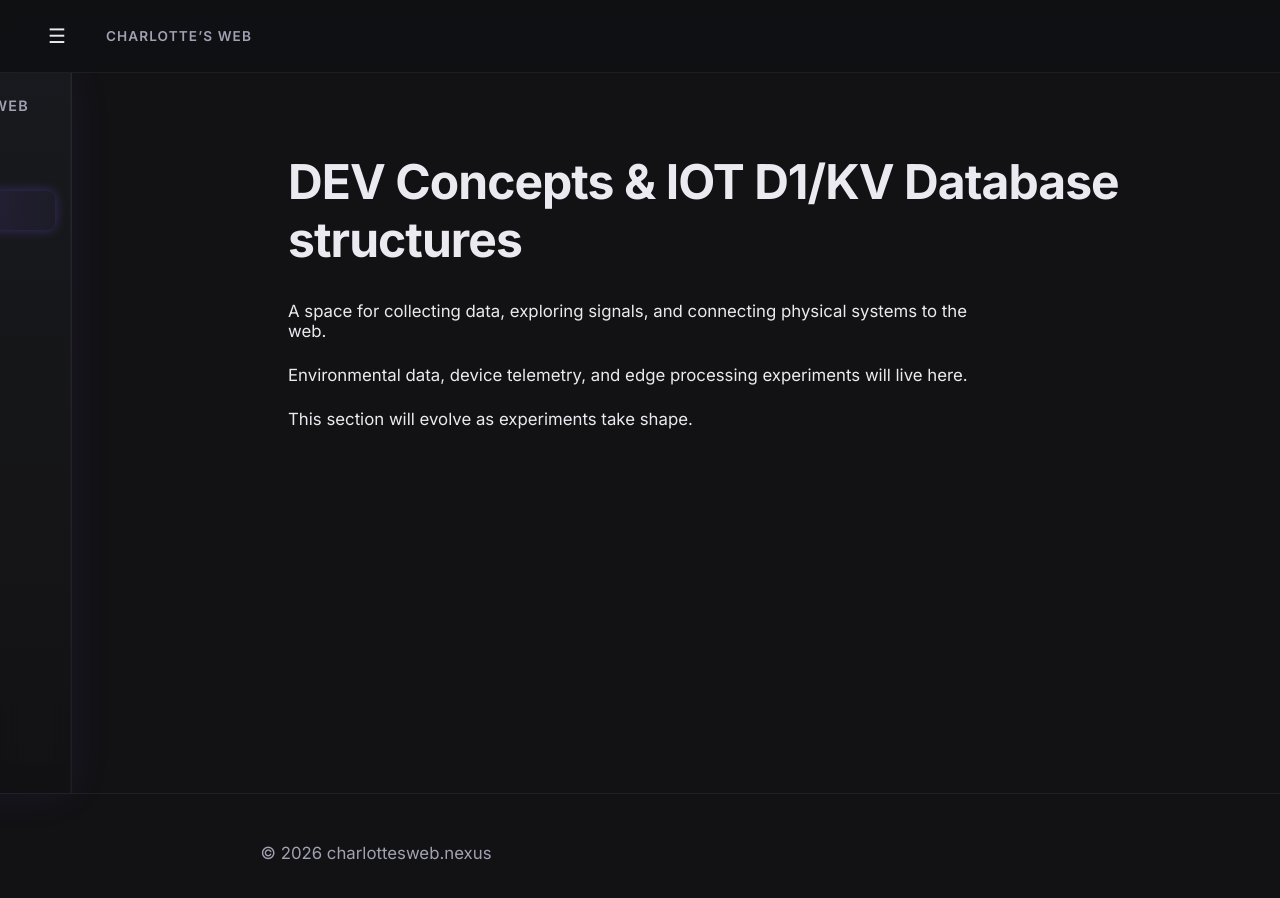
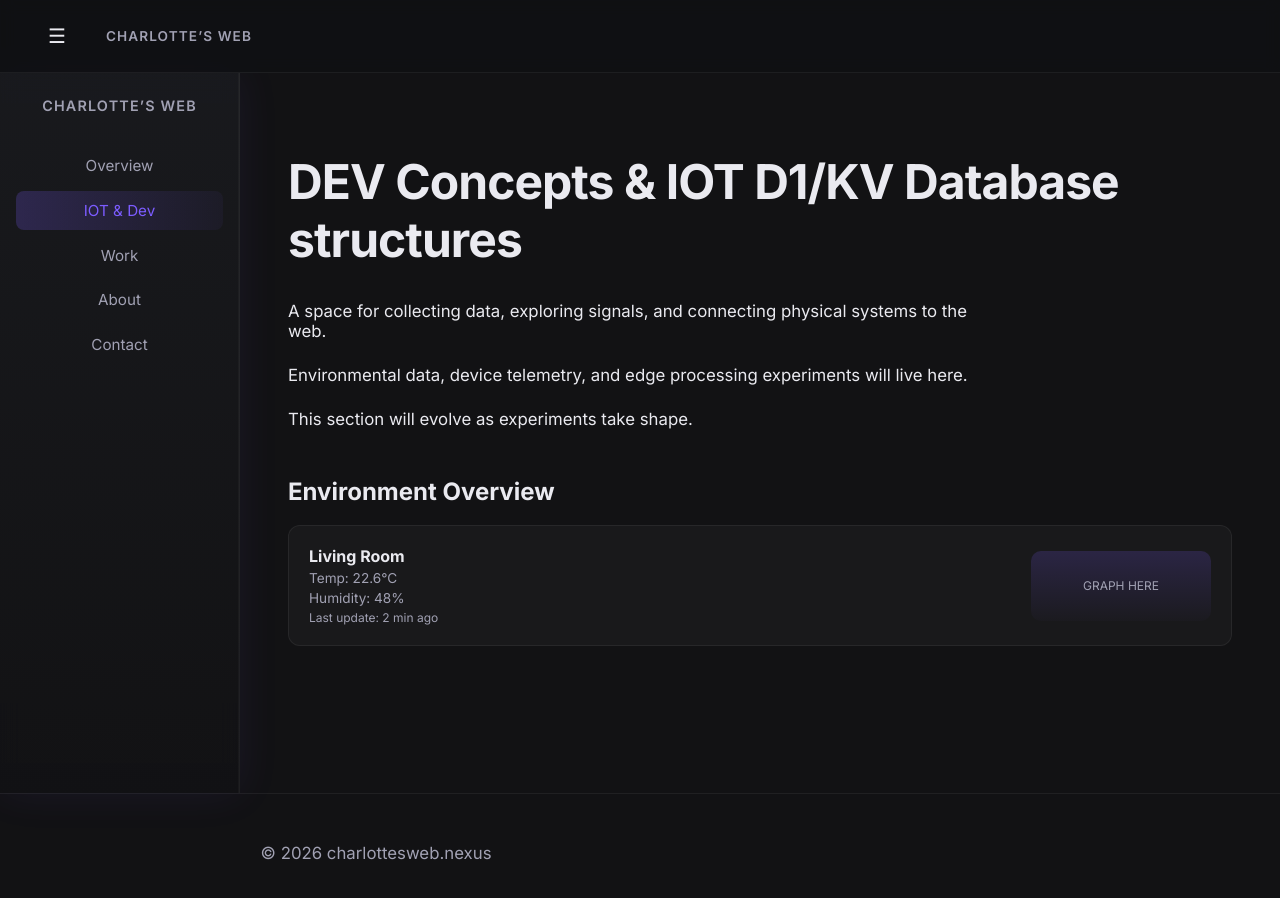
Before and after one commit to ChefSpongeBob/my-svelte-site, a SvelteKit app: page /iot in a window 1280 px wide. Shown: the top 898 px of the page. Built offline with nearby package versions, Linux system fonts and the light colour scheme.

Commit message:
V3 Homepage, Layouts, Pages and Styles update

```diff
--- a/package.json
+++ b/package.json
@@ -16,9 +16,12 @@
 		"@sveltejs/adapter-cloudflare": "^7.2.6",
 		"@sveltejs/kit": "^2.50.1",
 		"@sveltejs/vite-plugin-svelte": "^6.2.4",
-		"svelte": "^5.48.2",
+		"svelte": "^5.0.0-next.272",
 		"svelte-check": "^4.3.5",
 		"typescript": "^5.9.3",
 		"vite": "^7.3.1"
+	},
+	"dependencies": {
+		"@fortawesome/fontawesome-free": "^7.1.0"
 	}
 }
--- a/src/app.css
+++ b/src/app.css
@@ -11,7 +11,6 @@
 
   --border-subtle: rgba(255, 255, 255, 0.06);
 }
-
 
 [data-theme="dark"] {
   --bg: #0f172a;
--- a/src/app.html
+++ b/src/app.html
@@ -4,6 +4,11 @@
 		<meta charset="utf-8" />
 		<meta name="viewport" content="width=device-width, initial-scale=1" />
 		%sveltekit.head%
+		<link
+  rel="stylesheet"
+  href="https://cdnjs.cloudflare.com/ajax/libs/font-awesome/6.5.1/css/all.min.css"
+/>
+
 		<link rel="preconnect" href="https://fonts.googleapis.com" />
 <link rel="preconnect" href="https://fonts.gstatic.com" crossorigin />
 <link
--- a/src/routes/+layout.svelte
+++ b/src/routes/+layout.svelte
@@ -1,29 +1,18 @@
 <script>
   import "../app.css";
   import { onMount } from "svelte";
-  import { spring } from "svelte/motion";
-  import { page } from "$app/stores";  // <-- Import page store to track route
+  import { page } from "$app/stores";
 
-  const sidebar = spring(1, {
-    stiffness: 0.15,
-    damping: 0.4
-  });
-
-  // Determine whether the sidebar is collapsed
   let sidebarCollapsed = false;
-  $: sidebarCollapsed = $page.url.pathname !== "/" && sidebar === 0;  // Change this condition if needed
 
   onMount(() => {
     const saved = localStorage.getItem("sidebar-open");
-    sidebar.set(saved === "true" ? 1 : 0);
+    sidebarCollapsed = saved === "false";
   });
 
   function toggleSidebar() {
-    sidebar.update(v => {
-      const next = v > 0.5 ? 0 : 1;
-      localStorage.setItem("sidebar-open", String(next === 1));
-      return next;
-    });
+    sidebarCollapsed = !sidebarCollapsed;
+    localStorage.setItem("sidebar-open", String(!sidebarCollapsed));
   }
 </script>
 
@@ -42,52 +31,53 @@
 </header>
 
 <div class="app-shell">
-  <aside
-    class="sidebar"
-    style="transform: translateX(calc(-168px * (1 - {$sidebar})));"
-  >
+  <aside class="sidebar {sidebarCollapsed ? 'collapsed' : ''}">
     <div class="sidebar-title">
       {#if sidebarCollapsed}
-        <!-- Show logo when collapsed -->
-        <img src="/path/to/logo.svg" alt="Logo" class="sidebar-logo" />
+        <i class="fas fa-spider sidebar-logo"></i>
       {:else}
-        <!-- Show text when expanded -->
         Charlotte’s Web
       {/if}
     </div>
 
-    <nav class="sidebar-nav">
+      <nav class="sidebar-nav">
       <a href="/" class:active={$page.url.pathname === "/"}>
         {#if sidebarCollapsed}
-          <i class="icon-home"></i>  <!-- Example icon, replace with real one -->
+          <i class="fa-solid fa-house"></i>
         {:else}
           Overview
         {/if}
       </a>
+
       <a href="/iot" class:active={$page.url.pathname.startsWith("/iot")}>
         {#if sidebarCollapsed}
-          <i class="icon-iot"></i> <!-- Icon for IOT -->
+          <i class="fas fa-plug"></i>
         {:else}
           IOT & Dev
         {/if}
       </a>
+
       <a href="/work" class:active={$page.url.pathname.startsWith("/work")}>
         {#if sidebarCollapsed}
-          <i class="icon-work"></i> <!-- Icon for Work -->
+          <i class="fas fa-briefcase"></i>
         {:else}
           Work
         {/if}
       </a>
+
       <a href="/about" class:active={$page.url.pathname.startsWith("/about")}>
         {#if sidebarCollapsed}
-          <i class="icon-about"></i> <!-- Icon for About -->
+          <i class="fas fa-circle-info"></i>
         {:else}
           About
         {/if}
       </a>
+
       <a href="/contact" class:active={$page.url.pathname.startsWith("/contact")}>
         {#if sidebarCollapsed}
-          <i class="icon-contact"></i> <!-- Icon for Contact -->
+          <i class="fas fa-envelope"></i>
+        {:else}
+          Contact
         {/if}
       </a>
     </nav>
@@ -103,13 +93,11 @@
 </footer>
 
 <style>
-  /* --- Shell --- */
   .app-shell {
     display: flex;
     min-height: calc(100vh - 80px);
   }
 
-  /* --- Sidebar --- */
   .sidebar {
     width: 240px;
     background: linear-gradient(
@@ -121,9 +109,15 @@
     border-right: 1px solid var(--border-subtle);
     padding: 1.5rem 1rem;
     overflow: hidden;
+    transition: width 0.25s ease;
     box-shadow:
       inset -1px 0 0 rgba(255, 255, 255, 0.03),
       0 0 40px rgba(124, 92, 255, 0.08);
+  }
+
+  .sidebar.collapsed {
+    width: 72px;
+    padding: 1.5rem 0.5rem;
   }
 
   .sidebar-title {
@@ -133,36 +127,30 @@
     text-transform: uppercase;
     color: var(--text-secondary);
     margin-bottom: 2rem;
-    white-space: nowrap;
     display: flex;
     justify-content: center;
   }
 
   .sidebar-logo {
-    width: 32px;  /* Adjust size of logo */
-    height: auto;
+    font-size: 1.8rem;
   }
 
   .sidebar-nav a {
     display: flex;
+    justify-content: center;
     align-items: center;
-    padding: 0.65rem 0.75rem;
+    padding: 0.65rem;
     margin-bottom: 0.3rem;
     border-radius: 8px;
     text-decoration: none;
     color: var(--text-secondary);
     font-size: 0.95rem;
-    transition:
-      background 0.2s ease,
-      color 0.2s ease,
-      transform 0.15s ease,
-      box-shadow 0.2s ease;
+    transition: background 0.2s ease, color 0.2s ease;
   }
 
   .sidebar-nav a:hover {
     background: rgba(255, 255, 255, 0.05);
     color: var(--text-primary);
-    transform: translateX(2px);
   }
 
   .sidebar-nav a.active {
@@ -172,12 +160,8 @@
       rgba(124, 92, 255, 0.05)
     );
     color: var(--accent-purple);
-    box-shadow:
-      inset 2px 0 0 var(--accent-purple),
-      0 0 12px rgba(124, 92, 255, 0.35);
   }
 
-  /* --- Header --- */
   .site-header {
     position: sticky;
     top: 0;
@@ -209,22 +193,14 @@
     color: var(--text-primary);
     font-size: 1.25rem;
     cursor: pointer;
-    transition: transform 0.15s ease, opacity 0.15s ease;
   }
 
-  .sidebar-toggle:hover {
-    transform: scale(1.1);
-    opacity: 0.85;
-  }
-
-  /* --- Content --- */
   .content {
     flex: 1;
     padding: 3rem;
     max-width: 1100px;
   }
 
-  /* --- Footer --- */
   .footer {
     border-top: 1px solid var(--border-subtle);
     padding: 2rem;
--- a/src/routes/+page.svelte
+++ b/src/routes/+page.svelte
@@ -5,7 +5,7 @@
 
 <div in:fade={{ duration: 300 }}>
   <div in:slide={{ y: 12, duration: 300 }}>
-    <h1>Charlotte’s Web</h1>
+    <h1>CharlottesWeb Nexus</h1>
 
     <p>
       Dev building on modern Svelte bringing IoT interfaces to life
@@ -28,6 +28,24 @@
         description="Thoughts and write-ups as things start to take shape."
       />
     </div>
+
+ <section class="iot-preview">
+  <h2>Environment Overview</h2>
+
+  <div class="preview-card">
+    <div class="preview-info">
+      <strong>Living Room</strong>
+      <div class="muted">Temp: 22.6°C</div>
+      <div class="muted">Humidity: 48%</div>
+      <div class="status">Last update: 2 min ago</div>
+    </div>
+
+    <div class="preview-graph">
+      GRAPH HERE
+    </div>
+  </div>
+</section>
+
   </div>
 </div>
 
@@ -38,4 +56,55 @@
     gap: 1.5rem;
     margin-top: 2.5rem;
   }
+
+  /* IoT Preview styles */
+  .iot-preview {
+    margin-top: 3rem;
+  }
+
+  .preview-card {
+  margin-top: 1rem;
+  padding: 1.25rem;
+  border-radius: 12px;
+  border: 1px solid var(--border-subtle);
+  background: rgba(255, 255, 255, 0.03);
+  display: flex;
+  justify-content: space-between;
+  align-items: center;
+  gap: 1.5rem;
+}
+
+.preview-info {
+  display: flex;
+  flex-direction: column;
+  gap: 0.25rem;
+}
+
+/* Fake graph for now */
+.preview-graph {
+  width: 180px;
+  height: 70px;
+  border-radius: 10px;
+  background: linear-gradient(
+    180deg,
+    rgba(124, 92, 255, 0.18),
+    rgba(124, 92, 255, 0.02)
+  );
+  display: flex;
+  align-items: center;
+  justify-content: center;
+  font-size: 0.75rem;
+  color: var(--text-secondary);
+}
+
+
+  .muted {
+    color: var(--text-secondary);
+    font-size: 0.85rem;
+  }
+
+  .status {
+    font-size: 0.75rem;
+    color: var(--text-secondary);
+  }
 </style>
--- a/src/routes/iot/+page.svelte
+++ b/src/routes/iot/+page.svelte
@@ -1,3 +1,7 @@
+<script>
+  // No logic yet — visual only
+</script>
+
 <h1>DEV Concepts & IOT D1/KV Database structures</h1>
 
 <p>
@@ -11,3 +15,70 @@
 <p>
   This section will evolve as experiments take shape.
 </p>
+
+<section class="iot-preview">
+  <h2>Environment Overview</h2>
+
+  <div class="preview-card">
+    <div class="preview-info">
+      <strong>Living Room</strong>
+      <div class="muted">Temp: 22.6°C</div>
+      <div class="muted">Humidity: 48%</div>
+      <div class="status">Last update: 2 min ago</div>
+    </div>
+
+    <div class="preview-graph">
+      GRAPH HERE
+    </div>
+  </div>
+</section>
+
+<style>
+  .iot-preview {
+    margin-top: 3rem;
+  }
+
+  .preview-card {
+    margin-top: 1rem;
+    padding: 1.25rem;
+    border-radius: 12px;
+    border: 1px solid var(--border-subtle);
+    background: rgba(255, 255, 255, 0.03);
+    display: flex;
+    justify-content: space-between;
+    align-items: center;
+    gap: 1.5rem;
+  }
+
+  .preview-info {
+    display: flex;
+    flex-direction: column;
+    gap: 0.25rem;
+  }
+
+  .preview-graph {
+    width: 180px;
+    height: 70px;
+    border-radius: 10px;
+    background: linear-gradient(
+      180deg,
+      rgba(124, 92, 255, 0.18),
+      rgba(124, 92, 255, 0.02)
+    );
+    display: flex;
+    align-items: center;
+    justify-content: center;
+    font-size: 0.75rem;
+    color: var(--text-secondary);
+  }
+
+  .muted {
+    color: var(--text-secondary);
+    font-size: 0.85rem;
+  }
+
+  .status {
+    font-size: 0.75rem;
+    color: var(--text-secondary);
+  }
+</style>
```
Also changed, not shown: 1 other file (tests, documents, lock files or other folders).
